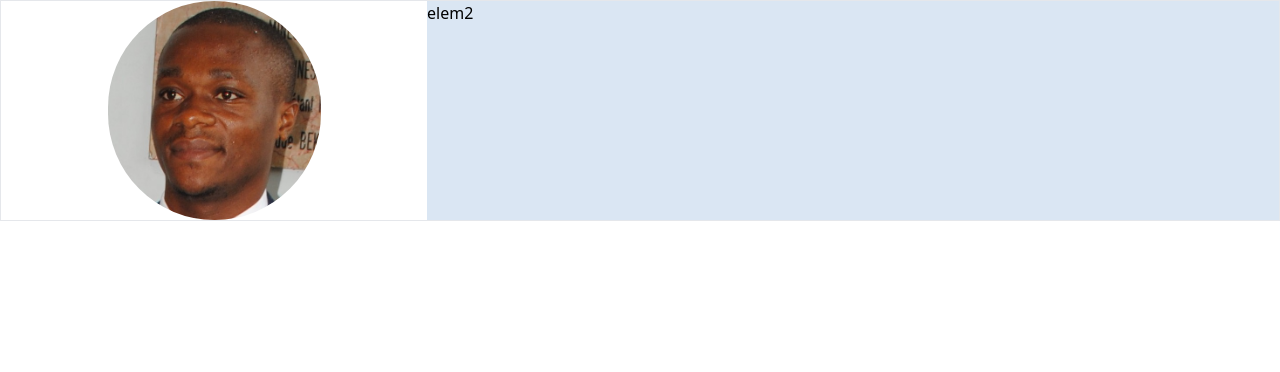
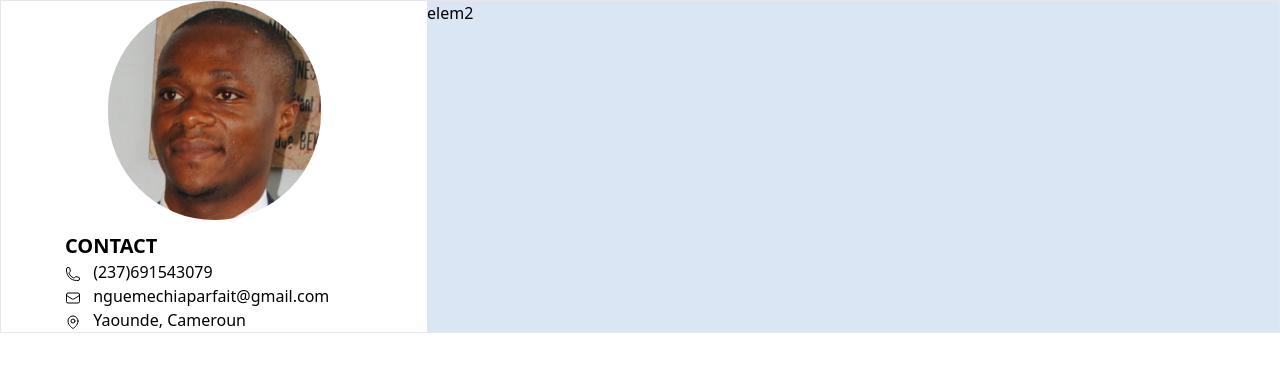
Before and after one commit to vanparfait/CV_Tailwin.css, a website: page index.html in a window 1280 px wide. Drawn offline with Linux system fonts and the light colour scheme.

Commit message:
affichage de la partie CONTACT

```diff
--- a/index.html
+++ b/index.html
@@ -16,6 +16,35 @@
                 <div id="photoDeProfil">
                     <img src="./src/image/4071.jpg" alt="Photo de profil" class="w-1/2 mx-auto rounded-full">
                 </div>
+                <div id="blockContact" class="px-4 lg:px-16 mt-3">
+                    <div class="text-xl font-bold ">CONTACT</div>
+                    <div>
+                        <svg xmlns="http://www.w3.org/2000/svg" fill="none" viewBox="0 0 24 24" stroke-width="1.5"
+                            stroke="currentColor" class="size-4 inline">
+                            <path stroke-linecap="round" stroke-linejoin="round"
+                                d="M2.25 6.75c0 8.284 6.716 15 15 15h2.25a2.25 2.25 0 0 0 2.25-2.25v-1.372c0-.516-.351-.966-.852-1.091l-4.423-1.106c-.44-.11-.902.055-1.173.417l-.97 1.293c-.282.376-.769.542-1.21.38a12.035 12.035 0 0 1-7.143-7.143c-.162-.441.004-.928.38-1.21l1.293-.97c.363-.271.527-.734.417-1.173L6.963 3.102a1.125 1.125 0 0 0-1.091-.852H4.5A2.25 2.25 0 0 0 2.25 4.5v2.25Z" />
+                        </svg>
+                        <span class="ml-2">(237)691543079</span>
+                    </div>
+                    <div>
+                        <svg xmlns="http://www.w3.org/2000/svg" fill="none" viewBox="0 0 24 24" stroke-width="1.5"
+                            stroke="currentColor" class="size-4 inline">
+                            <path stroke-linecap="round" stroke-linejoin="round"
+                                d="M21.75 6.75v10.5a2.25 2.25 0 0 1-2.25 2.25h-15a2.25 2.25 0 0 1-2.25-2.25V6.75m19.5 0A2.25 2.25 0 0 0 19.5 4.5h-15a2.25 2.25 0 0 0-2.25 2.25m19.5 0v.243a2.25 2.25 0 0 1-1.07 1.916l-7.5 4.615a2.25 2.25 0 0 1-2.36 0L3.32 8.91a2.25 2.25 0 0 1-1.07-1.916V6.75" />
+                        </svg>
+                        <span class="ml-2">nguemechiaparfait@gmail.com</span>
+                    </div>
+                    <div>
+                        <svg xmlns="http://www.w3.org/2000/svg" fill="none" viewBox="0 0 24 24" stroke-width="1.5"
+                            stroke="currentColor" class="size-4 inline">
+                            <path stroke-linecap="round" stroke-linejoin="round"
+                                d="M15 10.5a3 3 0 1 1-6 0 3 3 0 0 1 6 0Z" />
+                            <path stroke-linecap="round" stroke-linejoin="round"
+                                d="M19.5 10.5c0 7.142-7.5 11.25-7.5 11.25S4.5 17.642 4.5 10.5a7.5 7.5 0 1 1 15 0Z" />
+                        </svg>
+                        <span class="ml-2">Yaounde, Cameroun</span>
+                    </div>
+                </div>
             </div>
 
             <!-- colonne de droite -->
```
Also changed, not shown: dist/main.css.
